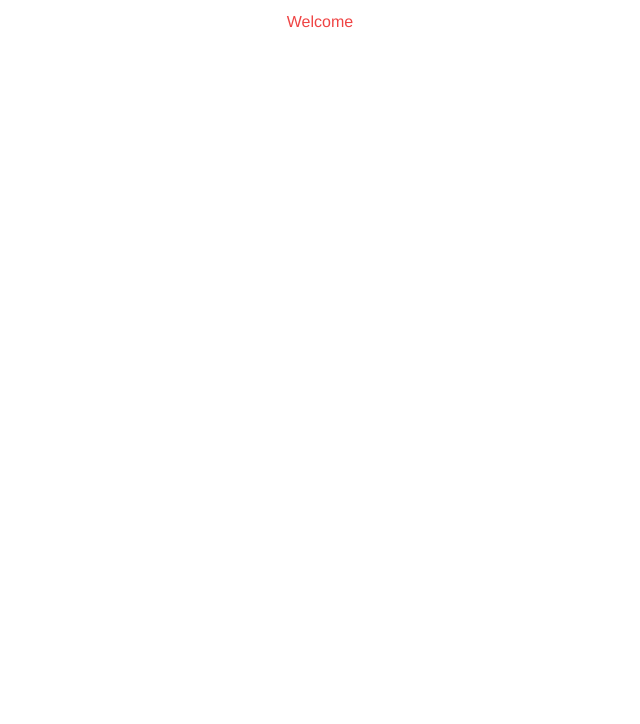
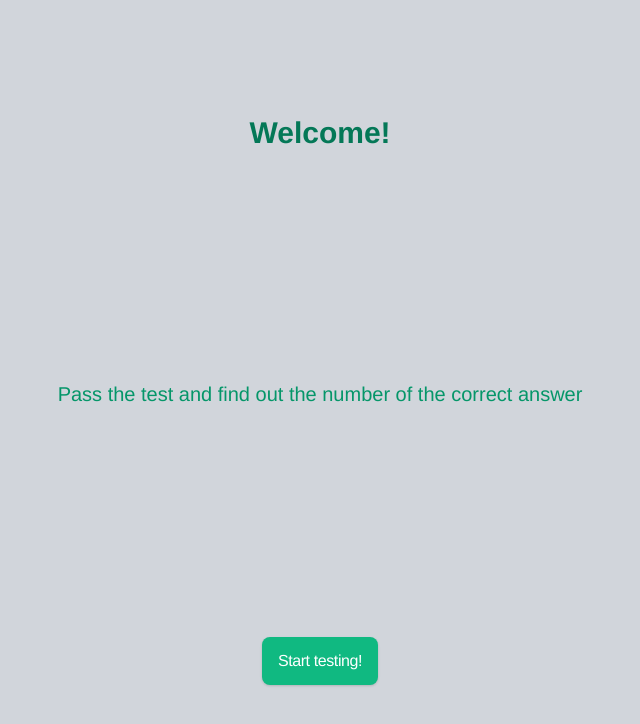
Before and after one commit to AlanNabiev/dmtay-task, a Vue app: page / in a window 1280 px wide. Shown: the top 724 px of the page, without its empty margins (320-960 px from the left). Built offline with nearby package versions, Linux system fonts and the light colour scheme.

Commit message:
feat: layouts

```diff
--- a/src/views/Main.vue
+++ b/src/views/Main.vue
@@ -1,11 +1,15 @@
 <template>
- <h>Main</h>
+  <SurveyCard question="What is it?" />
 </template>
 
 <script lang="ts">
 import { defineComponent } from "vue";
+import SurveyCard from "@/components/common/SurveyCard.vue";
 
 export default defineComponent({
-  name: "Main"
+  name: "Main",
+  components: {
+    SurveyCard
+  }
 });
 </script>
--- a/src/views/Welcome.vue
+++ b/src/views/Welcome.vue
@@ -1,5 +1,13 @@
 <template>
-  <h1 class="text-red-500">Welcome</h1>
+  <div
+    class="fixed inset-0 flex flex-col justify-around items-center bg-gray-300"
+  >
+    <h1 class="text-3xl font-bold text-green-700">Welcome!</h1>
+    <p class="text-xl font-medium text-green-600">
+      Pass the test and find out the number of the correct answer
+    </p>
+    <BaseButton to="main" color="green">Start testing!</BaseButton>
+  </div>
 </template>
 
 <script lang="ts">
```
